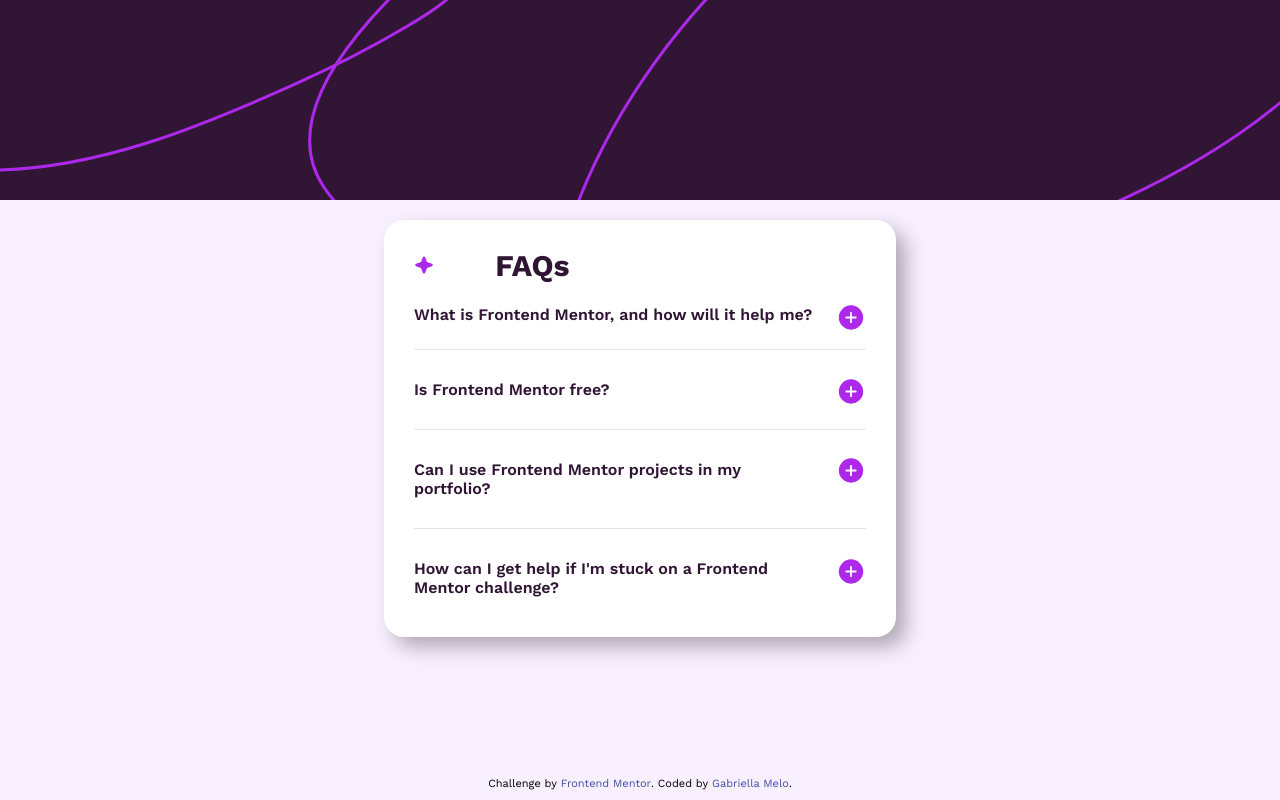
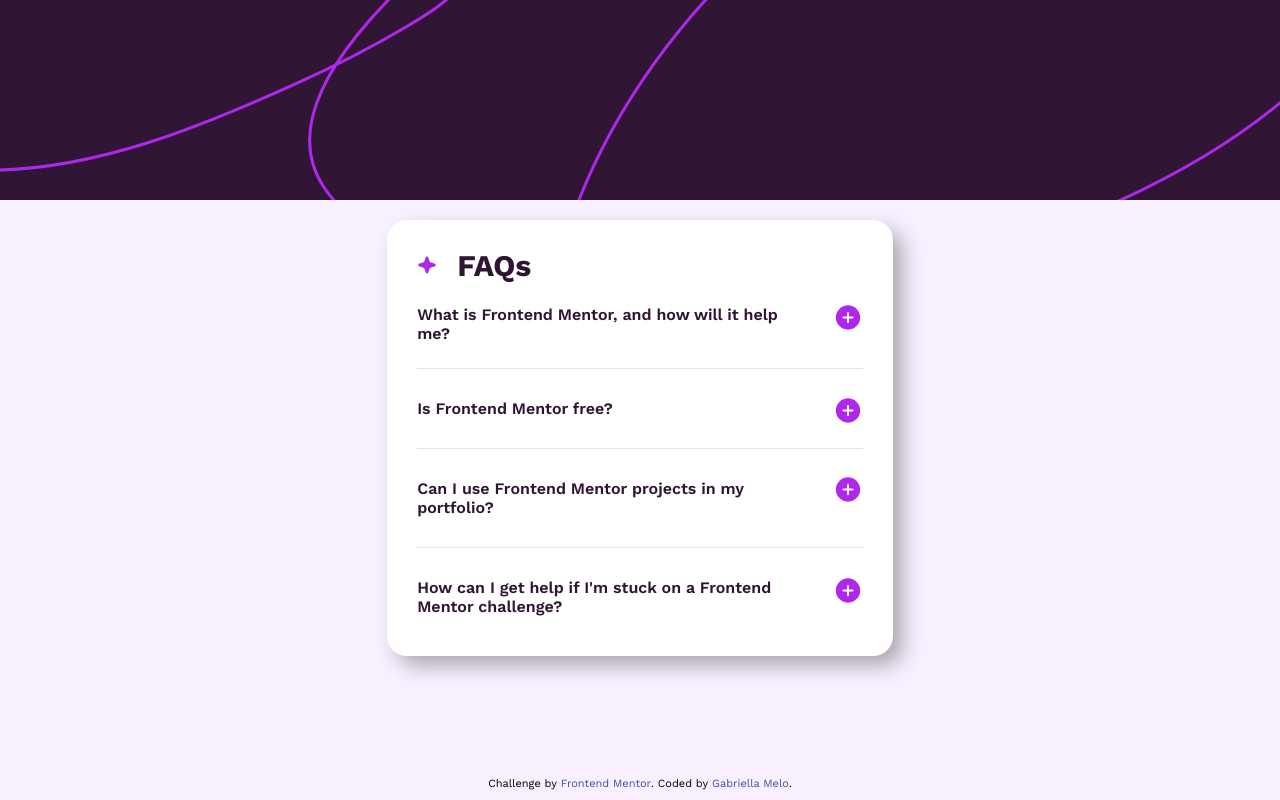
Before and after one commit to GabriellaAM/Faq-Accordion, a plain HTML site: page index.html in a window 1280 px wide. Drawn offline with nearby package versions, Linux system fonts and the light colour scheme.

Commit message:
star icon margin fixed

```diff
--- a/style.css
+++ b/style.css
@@ -52,8 +52,8 @@ html, body {
     [row3-start] "q2 q2 bot" [row3-end]
     [row4-start] "q3 q3 bot" [row4-end]
     [row5-start] "q4 q4 bot" auto [row5-end]
-    / 18% auto 50px;
-    max-width: 40%;
+    / auto auto 50px;
+    max-width: 39.5%;
     min-width: 325px;
     padding: 5px 30px 10px 30px;
     box-sizing: border-box;
@@ -97,6 +97,7 @@ html, body {
     flex-direction: column;
     justify-content: center;
     height: 100%;
+    margin-right: 20px;
 }
 
 .estrela img {
```
